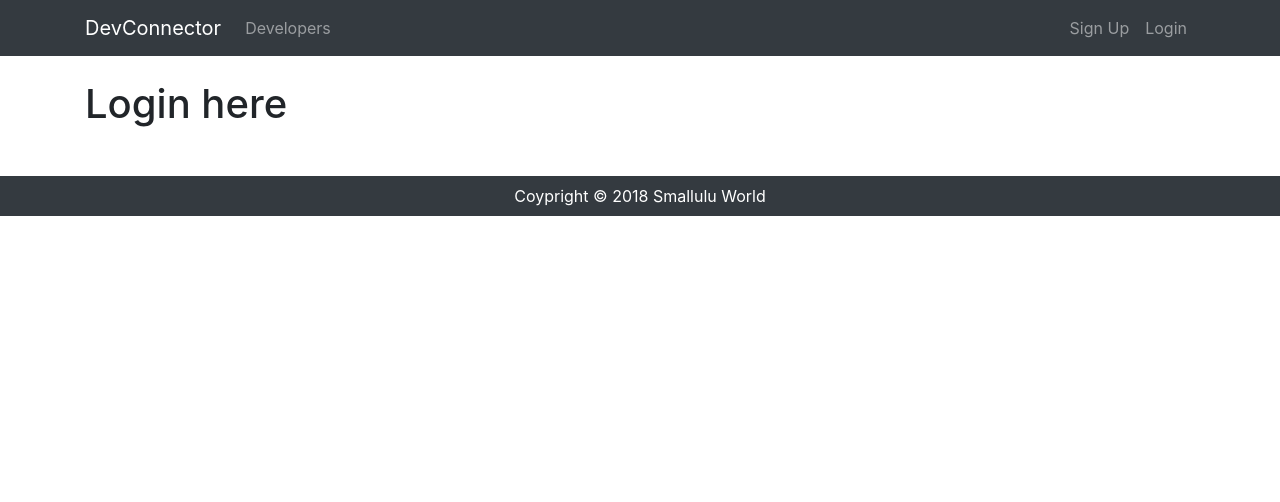
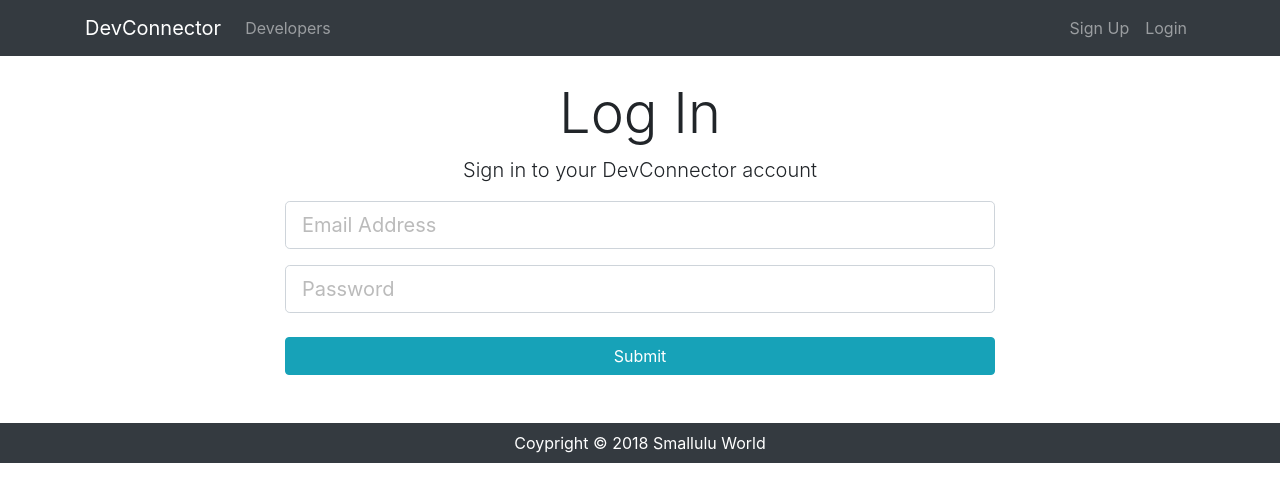
Before and after one commit to LouiLu/YouProfile, a React (Create React App) app in the folder client/: page /login in a window 1280 px wide. Shown: the top 502 px of the page. Built offline with nearby package versions, Linux system fonts and the light colour scheme.

Commit message:
finish login/register form keyboard interactions

```diff
--- a/client/src/components/auth/Login.js
+++ b/client/src/components/auth/Login.js
@@ -1,10 +1,50 @@
 import React, { Component } from 'react'
 
 class Login extends Component {
+
+   constructor() {
+      super();
+      this.state = {
+         email: '',
+         password: '',
+         errors: {}
+      };
+   }
+
+   onChange = (e) => {
+      this.setState({[e.target.name]: e.target.value});
+   }
+
+   onSubmit = (e) => {
+      e.preventDefault();
+
+      const user = {
+         email: this.state.email,
+         password: this.state.password,
+      }
+      console.log(user);
+   }
+
   render() {
     return (
-      <div>
-        <h1>Login here</h1>
+      <div className="login">
+         <div className="container">
+            <div className="row">
+            <div className="col-md-8 m-auto">
+               <h1 className="display-4 text-center">Log In</h1>
+               <p className="lead text-center">Sign in to your DevConnector account</p>
+               <form onSubmit={this.onSubmit}>
+                  <div className="form-group">
+                  <input type="email" className="form-control form-control-lg" placeholder="Email Address" name="email" value={this.state.email} onChange={this.onChange}/>
+                  </div>
+                  <div className="form-group">
+                  <input type="password" className="form-control form-control-lg" placeholder="Password" name="password" value={this.state.password} onChange={this.onChange}/>
+                  </div>
+                  <input type="submit" className="btn btn-info btn-block mt-4" />
+               </form>
+            </div>
+            </div>
+         </div>
       </div>
     )
   }
--- a/client/src/components/auth/Register.js
+++ b/client/src/components/auth/Register.js
@@ -10,8 +10,25 @@
          password: '',
          password2: '',
          errors: {}
+      };
    }
+
+   onChange = (e) => {
+      this.setState({[e.target.name]: e.target.value});
    }
+
+   onSubmit = (e) => {
+      e.preventDefault();
+
+      const newUser = {
+         name: this.state.name,
+         email: this.state.email,
+         password: this.state.password,
+         password2: this.state.password2,
+      }
+      console.log(newUser);
+   }
+
   render() {
     return (
       <div className="register">
@@ -20,19 +37,19 @@
             <div className="col-md-8 m-auto">
                <h1 className="display-4 text-center">Sign Up</h1>
                <p className="lead text-center">Create your DevConnector account</p>
-          <form action="create-profile.html">
+               <form onSubmit={this.onSubmit}>
                   <div className="form-group">
-              <input type="text" className="form-control form-control-lg" placeholder="Name" name="name" required />
+                  <input type="text" className="form-control form-control-lg" placeholder="Name" name="name" value={this.state.name} onChange={this.onChange} />
                   </div>
                   <div className="form-group">
-              <input type="email" className="form-control form-control-lg" placeholder="Email Address" name="email" />
-              <small classNameName="form-text text-muted">This site uses Gravatar so if you want a profile image, use a Gravatar email</small>
+                  <input type="email" className="form-control form-control-lg" placeholder="Email Address" name="email" value={this.state.email} onChange={this.onChange}/>
+                  <small className="form-text text-muted">This site uses Gravatar so if you want a profile image, use a Gravatar email</small>
                   </div>
                   <div className="form-group">
-              <input type="password" className="form-control form-control-lg" placeholder="Password" name="password" />
+                  <input type="password" className="form-control form-control-lg" placeholder="Password" name="password" value={this.state.password} onChange={this.onChange}/>
                   </div>
                   <div className="form-group">
-              <input type="password" className="form-control form-control-lg" placeholder="Confirm Password" name="password2" />
+                  <input type="password" className="form-control form-control-lg" placeholder="Confirm Password" name="password2" value={this.state.password2} onChange={this.onChange}/>
                   </div>
                   <input type="submit" className="btn btn-info btn-block mt-4" />
                </form>
```
Lines whose indentation alone changed are shown as unchanged.
